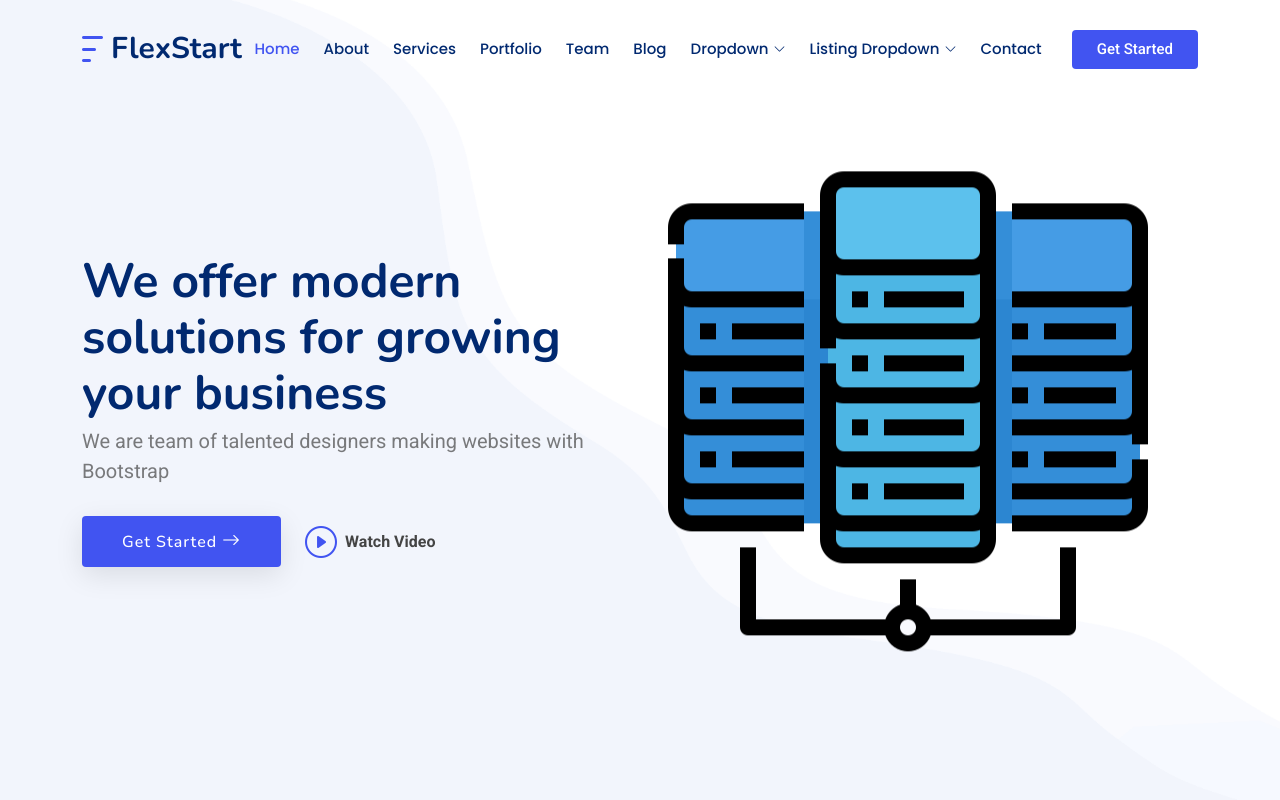
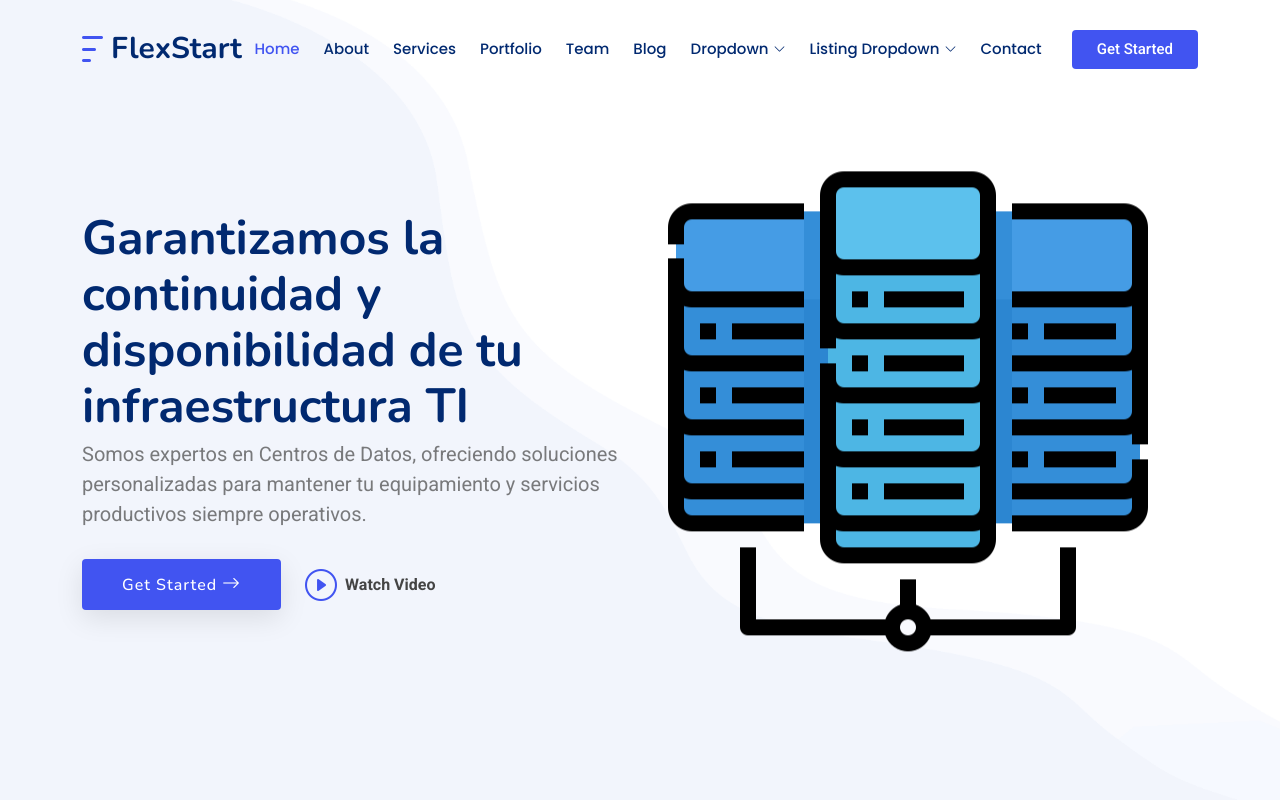
Before and after one commit to Marcelocl26/Web-corporativa, a plain HTML site: page index.html in a window 1280 px wide. Shown: the top 800 px of the page. Drawn offline with nearby package versions, Linux system fonts and the light colour scheme.

Commit message:
index cambios

```diff
--- a/index.html
+++ b/index.html
@@ -112,8 +112,8 @@
       <div class="container">
         <div class="row gy-4">
           <div class="col-lg-6 order-2 order-lg-1 d-flex flex-column justify-content-center">
-            <h1 data-aos="fade-up">We offer modern solutions for growing your business</h1>
-            <p data-aos="fade-up" data-aos-delay="100">We are team of talented designers making websites with Bootstrap</p>
+            <h1 data-aos="fade-up">Garantizamos la continuidad y disponibilidad de tu infraestructura TI</h1>
+            <p data-aos="fade-up" data-aos-delay="100">Somos expertos en Centros de Datos, ofreciendo soluciones personalizadas para mantener tu equipamiento y servicios productivos siempre operativos.</p>
             <div class="d-flex flex-column flex-md-row" data-aos="fade-up" data-aos-delay="200">
               <a href="#about" class="btn-get-started">Get Started <i class="bi bi-arrow-right"></i></a>
               <a href="https://www.youtube.com/watch?v=Y7f98aduVJ8" class="glightbox btn-watch-video d-flex align-items-center justify-content-center ms-0 ms-md-4 mt-4 mt-md-0"><i class="bi bi-play-circle"></i><span>Watch Video</span></a>
```
